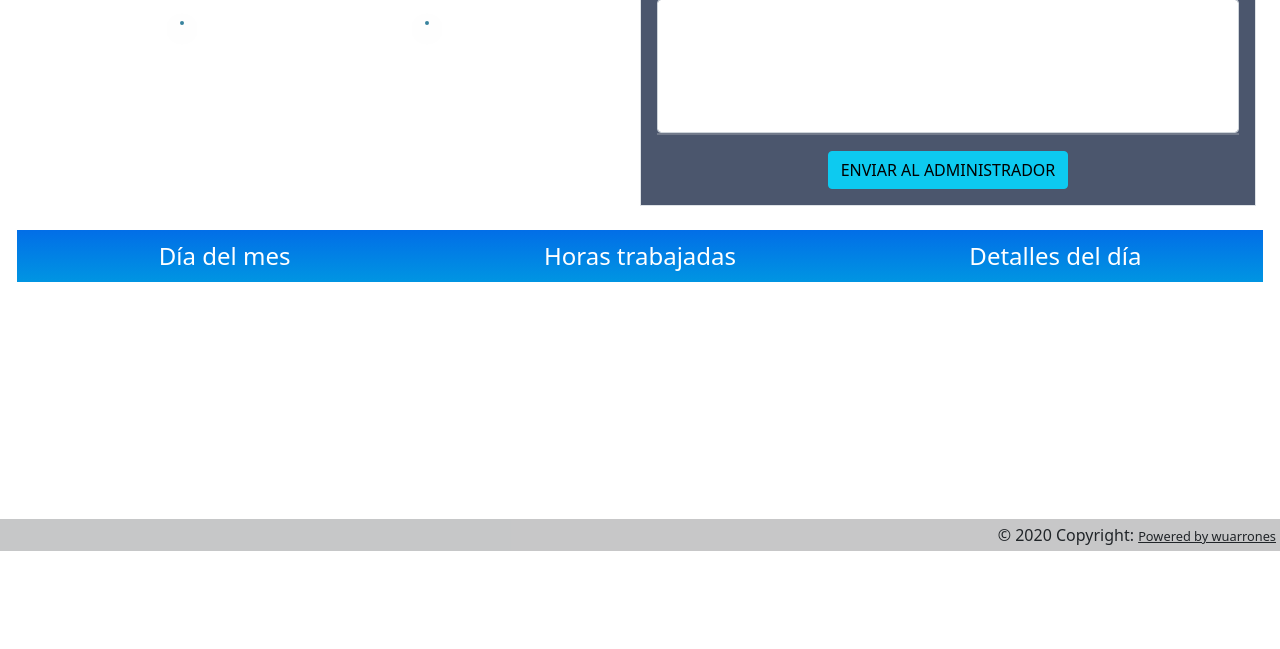
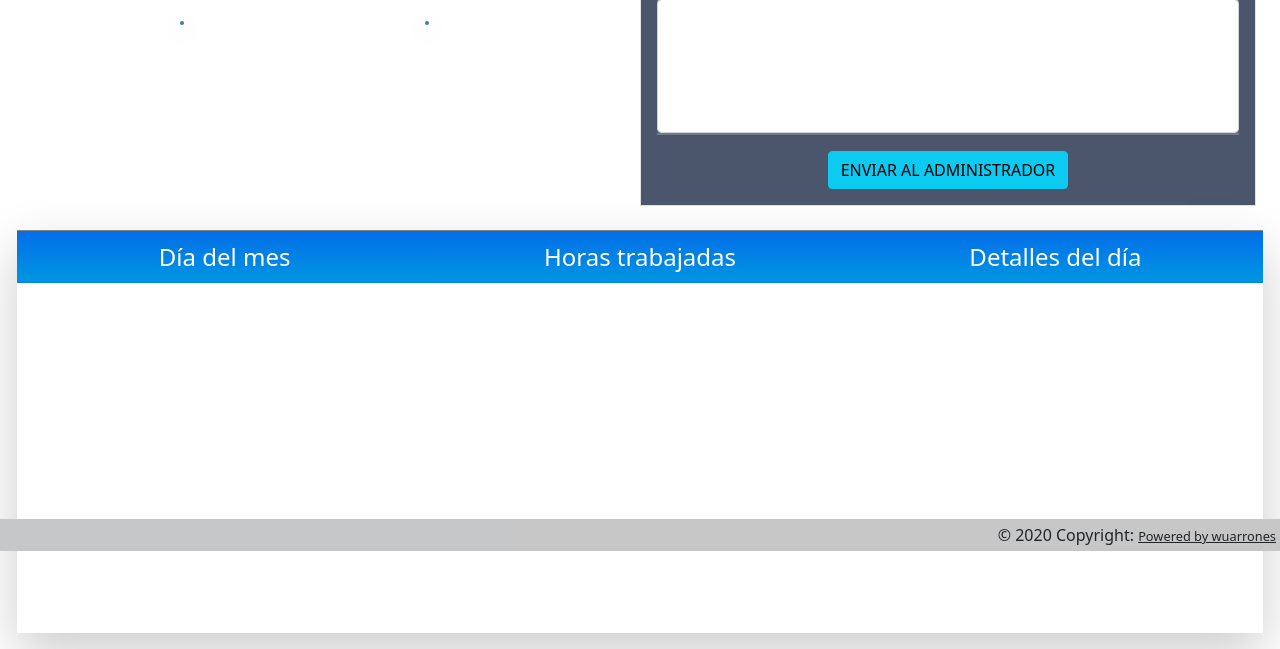
Before and after one commit to SSP-Projects/ProjectX, a Django app: template users_management/templates/middle/home.html in a window 1280 px wide. Shown: the part 249-898 px from the top of the page. Before the commit the page ends 800 px from the top, so only its background shows below. Run offline with Django 3.2, Linux system fonts and the light colour scheme; the template is opened without the code that fills it: values that come from a table or form of the project are taken from there, others are empty; some libraries are stand-ins or nearby versions.

Commit message:
añadido sombras a las tablas del home

```diff
--- a/static/css/home/home_styles.css
+++ b/static/css/home/home_styles.css
@@ -124,7 +124,9 @@ button.big-button:active::before {
     scrollbar-width: none;
     overflow-y: scroll;
 }
-
+table {
+    box-shadow: 0px 20px 50px rgba( 0, 0, 0, 0.2 );
+}
 table,
 tbody,
 thead,
@@ -132,6 +134,11 @@ th,
 tr,
 td {
     border: none;
+
+}
+tr {
+    border-top: 0.5px solid rgb(133, 132, 132);
+
 }
 
 .blue-0 {
--- a/static/js/home.js
+++ b/static/js/home.js
@@ -102,7 +102,7 @@ function on_success_refresh_interactions(data) {
                 key +
                 '</td><td class="text-center p-0 m-0 align-middle">' +
                 value +
-                '</td><td class="text-center p-0 m-0"><button class="col-4 btn notification-button p-0 m-0" onclick="on_click_show_details(this)">' +
+                '</td><td class="text-center p-0 m-0 align-middle"><button class="col-4 btn notification-button p-0 m-0" onclick="on_click_show_details(this)">' +
                 '<i class="details-button fas fa-info-circle"></i></button></td></tr>'
         );
     }
```
